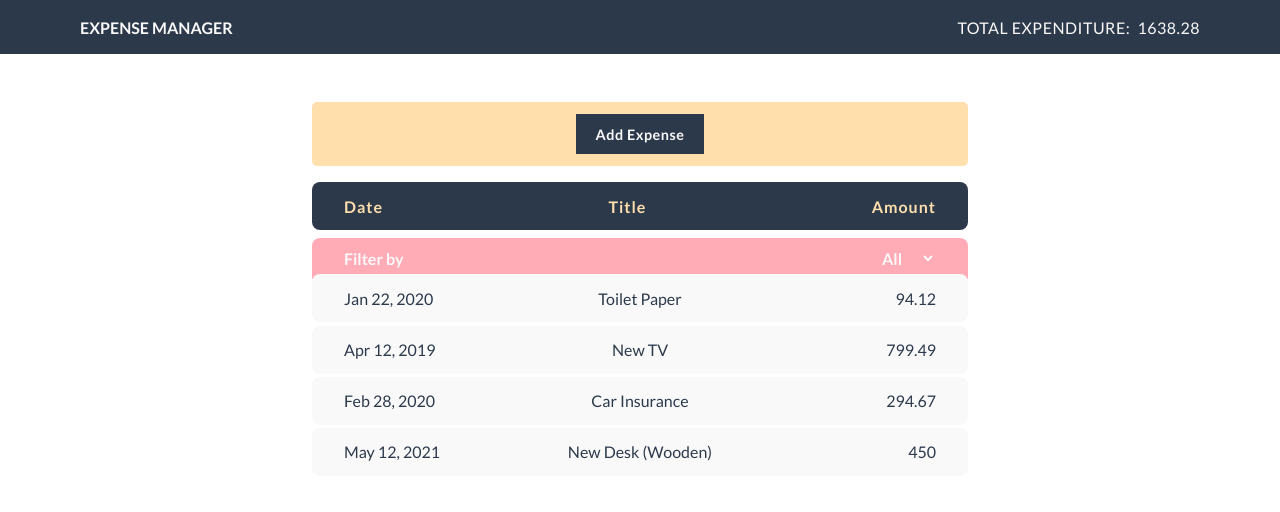
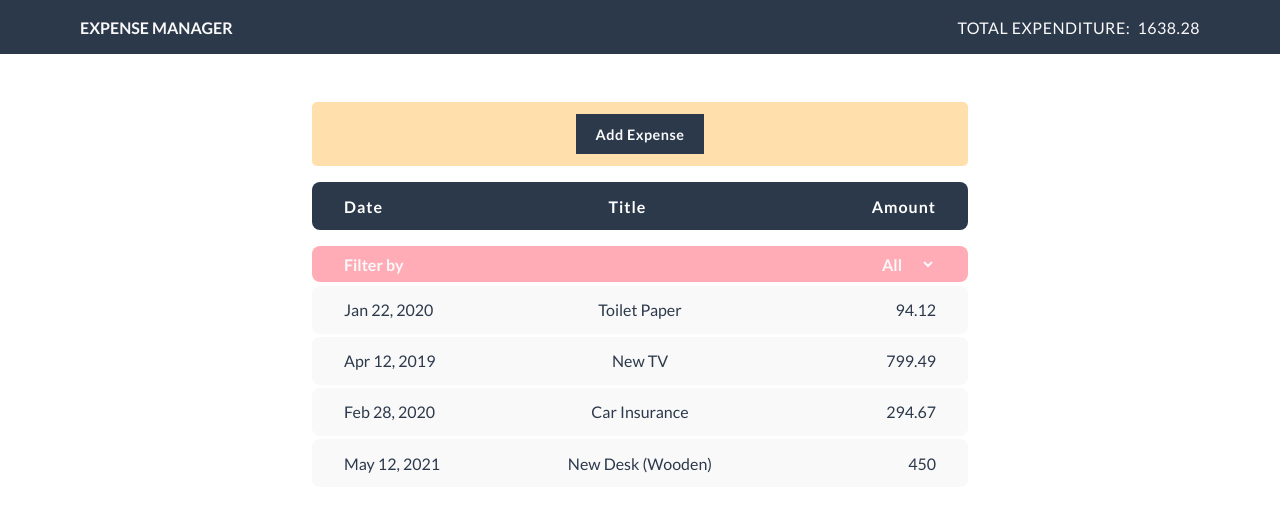
Before and after one commit to mankirats/Expense-Manager, a React (Create React App) app in the folder expense-manager/: page / in a window 1280 px wide. Shown: the top 512 px of the page. Built offline with nearby package versions, Linux system fonts and the light colour scheme.

Commit message:
styling fixed in the expense form

```diff
--- a/expense-manager/src/Components/styledComponents.js
+++ b/expense-manager/src/Components/styledComponents.js
@@ -162,7 +162,7 @@ const ExpenseHeaderDiv = styled.div`
     height: calc(2rem + 2vh);
     border-radius: 8px;
     display: flex;
-    color: ${color3};
+    /* color: ${color3}; */
     flex-direction: row;
     justify-content: space-between;
     align-items: center;
@@ -173,10 +173,10 @@ const ExpenseHeaderDiv = styled.div`
 const FilterYearDiv = styled.div`
     position: relative;
     background: ${color2};
-    margin-bottom: -0.5rem;
+    margin-top: 1rem;
     padding: 0 2rem;
-    border-radius: 8px 8px 0 0;
-    height: calc(1.7rem + 1.7vh);
+    height: calc(1.5rem + 1.5vh);
+    border-radius: 8px;
     display: flex;
     flex-direction: row;
     justify-content: space-between;
@@ -208,8 +208,13 @@ const PageHeader = styled.div`
     padding: 1.7rem 5rem;
     font-weight: 800;
     color: ${color4};
+    @media ${devices.laptop} {
+        padding: 1.5rem 0.5rem;
+        font-size: 0.8rem;
+        font-weight: 600;
+    }
     @media ${devices.mobileL} {
-        padding: 1.5rem 1rem;
+        padding: 1.5rem 0.5rem;
         font-size: 0.8rem;
         font-weight: 600;
     }
@@ -223,9 +228,12 @@ const PageTitle = styled.span`
 `;
 const ExpenseTotalHeader = styled.span`
     margin-left: auto;
-    font-size: 1rem;
+    /* font-size: 1rem; */
     letter-spacing: 0.5px;
     font-weight: 500;
+    @media ${devices.mobileL} {
+        width: 100%;
+    }
 `;
 
 const DisplayExpenseFormContainer = styled.div`
```
